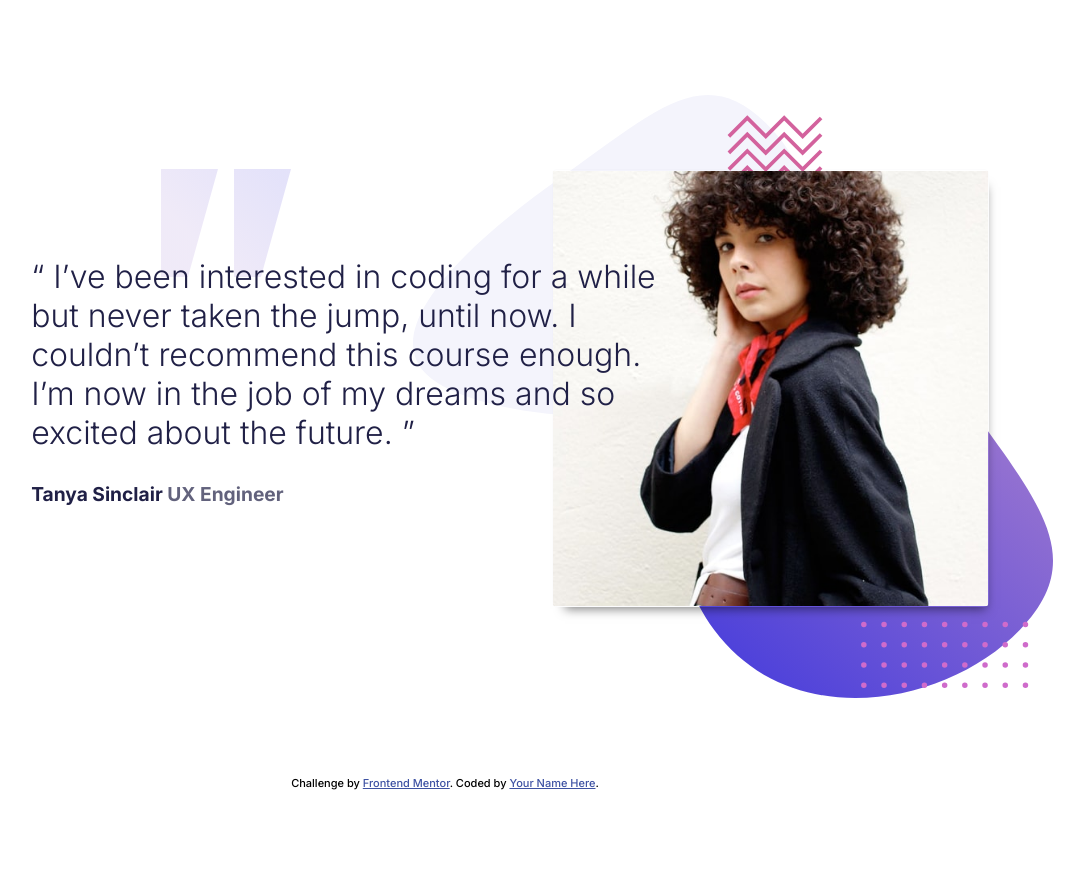
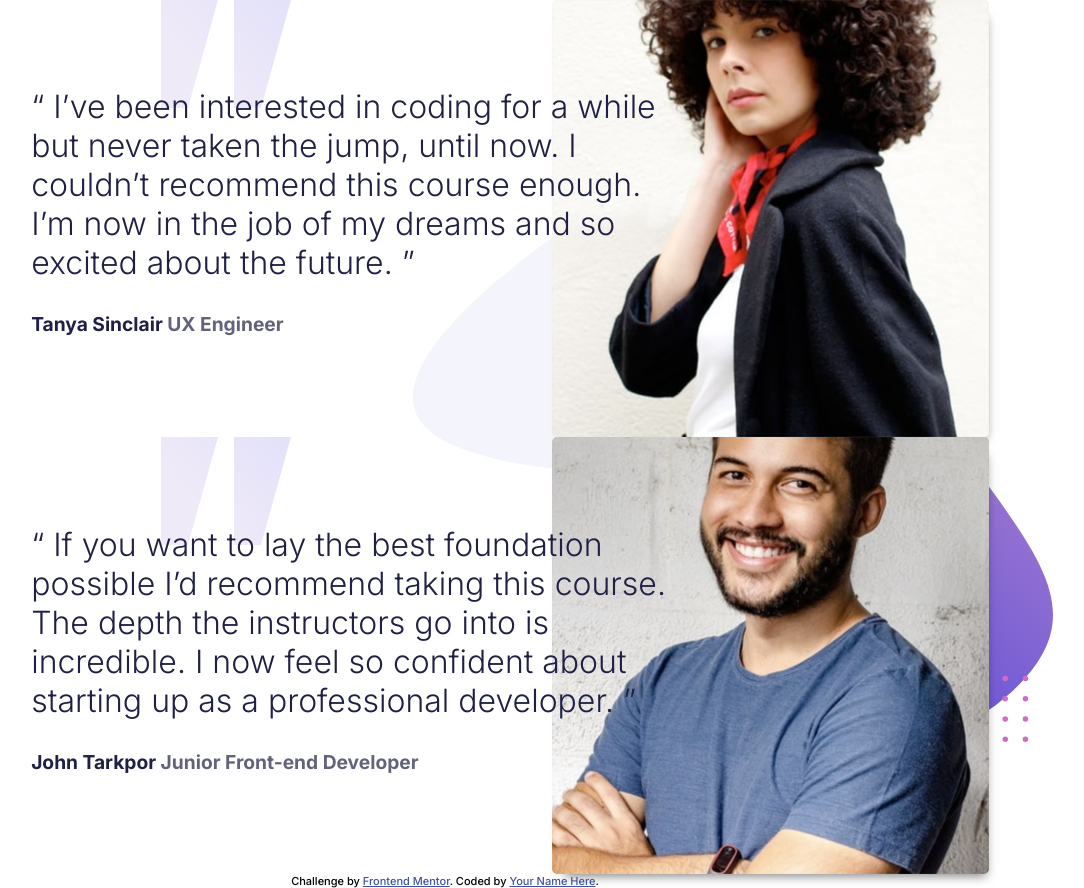
Before and after one commit to AxelZelenskiy/coding-bootcamp-testimonials-slider-master, a website built with webpack: page src/index.html in a window 1280 px wide. Shown: the whole page, without its empty margins (195-1279 px from the left). Before the commit the page ends 800 px from the top, so only its background shows below. Built offline with nearby package versions, Linux system fonts and the light colour scheme.

Commit message:
Just need to rearrenge slides.

```diff
--- a/src/index.html
+++ b/src/index.html
@@ -15,6 +15,7 @@
 <body>
   <main>
     <div class="wrapper">
+      <div class="slide">
       <div class="left-block">
         <div class="quotte">
           <p>
@@ -31,10 +32,24 @@
          </h3>
        </div>
      </div>
-     <div class="right-block">
+     <div class="right-block tanya">
+     </div>
+</div>
+      <div class="slide">
+        <div class="left-block">
+          <div class="quotte">
+            <p>
+            “ If you want to lay the best foundation possible I’d recommend taking this course.
+  The depth the instructors go into is incredible. I now feel so confident about
+  starting up as a professional developer. ”
+          </p>
+          <h3>John Tarkpor
+  <span>Junior Front-end Developer</span></h3>
 
-     </div>
-
+          </div>
+                  </div>
+        <div class="right-block john"></div>
+      </div>
 
 
    </div>
--- a/src/styles/main.scss
+++ b/src/styles/main.scss
@@ -22,8 +22,9 @@ body {
 		.wrapper {
 			margin: 0 auto;
 			width: 85%;
-			display: flex;
-			.left-block {
+			.slide {
+				display: flex;
+				.left-block {
 				position: relative;
 				padding: 0;
 				width: 60%;
@@ -40,22 +41,30 @@ body {
 						font-size: 1.2rem;
 						span {
 							opacity: .7;
+							}
 						}
 					}
 				}
-			}
-			.right-block {
+				.right-block {
 				width: 40%;
 				max-width: 100%;
 				padding: 20%;
 				height: auto;
-				background: url('../images/image-tanya.jpg') no-repeat center;
 				background-size: contain;
-				// background-color: yellow;
 				border-radius: 5px;
 				border: 1px solid rgba($GrayishBlue, .05);
 				box-shadow: 5px 10px 10px -8px rgba(0,0,0, .5);
+				}
+				.tanya {
+					background: url('../images/image-tanya.jpg') no-repeat center;
+
+				}
+				.john {
+					background: url('../images/image-john.jpg') no-repeat center;
+				}
 			}
+
+
 		}
 	}
 }
```
